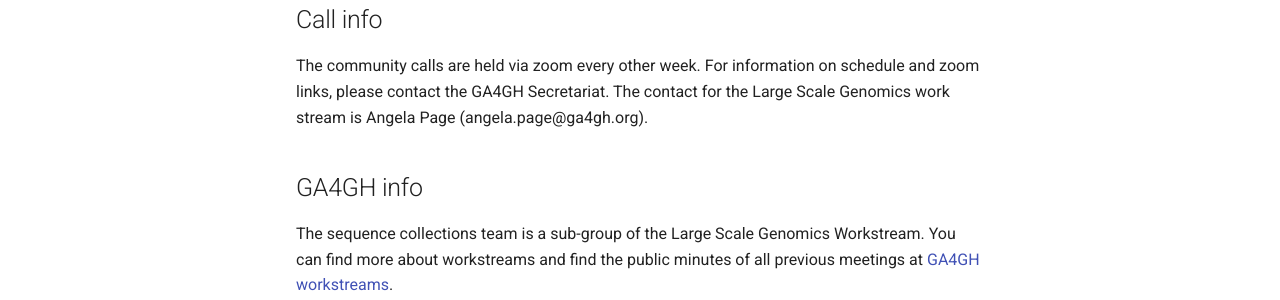
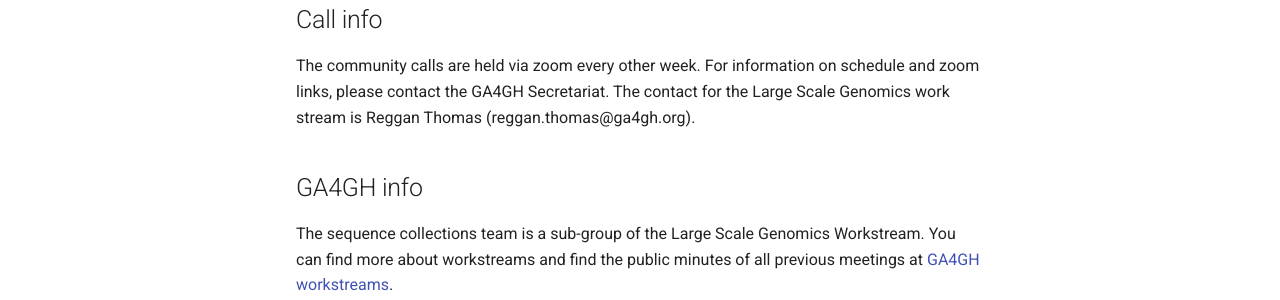
Before and after one commit to ga4gh/refget, an MkDocs documentation site: the page built from docs/contributing.md, in a window 1280 px wide and 1107 px high. Shown: the part 628-928 px from the top of the window. Built offline with MkDocs 1.6.1 and Material for MkDocs 9.7.7, drawn with Linux system fonts in a browser that asks for light colours; comment, search, counter and statistics services are not loaded.

Commit message:
Update contributing.md
Contributing said Angela was contact for LSG when it's Reggan

```diff
--- a/docs/contributing.md
+++ b/docs/contributing.md
@@ -16,7 +16,7 @@ We welcome more participants! If you are interested in contributing, one of the
 
 ## Call info
 
-The community calls are held via zoom every other week. For information on schedule and zoom links, please contact the GA4GH Secretariat. The contact for the Large Scale Genomics work stream is Angela Page (angela.page@ga4gh.org).
+The community calls are held via zoom every other week. For information on schedule and zoom links, please contact the GA4GH Secretariat. The contact for the Large Scale Genomics work stream is Reggan Thomas (reggan.thomas@ga4gh.org).
 
 ## GA4GH info
 
```
